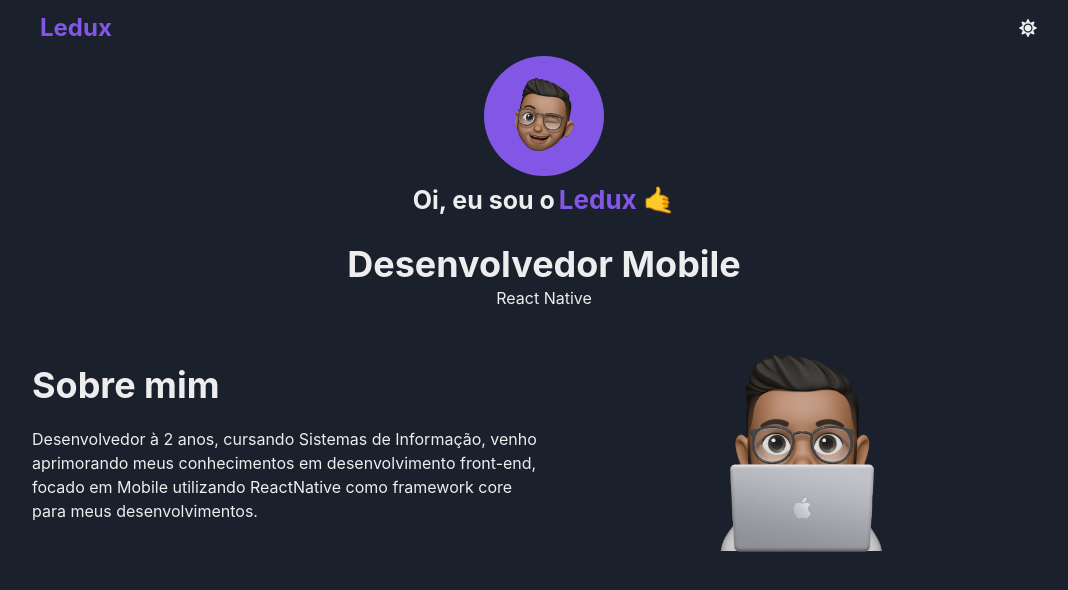
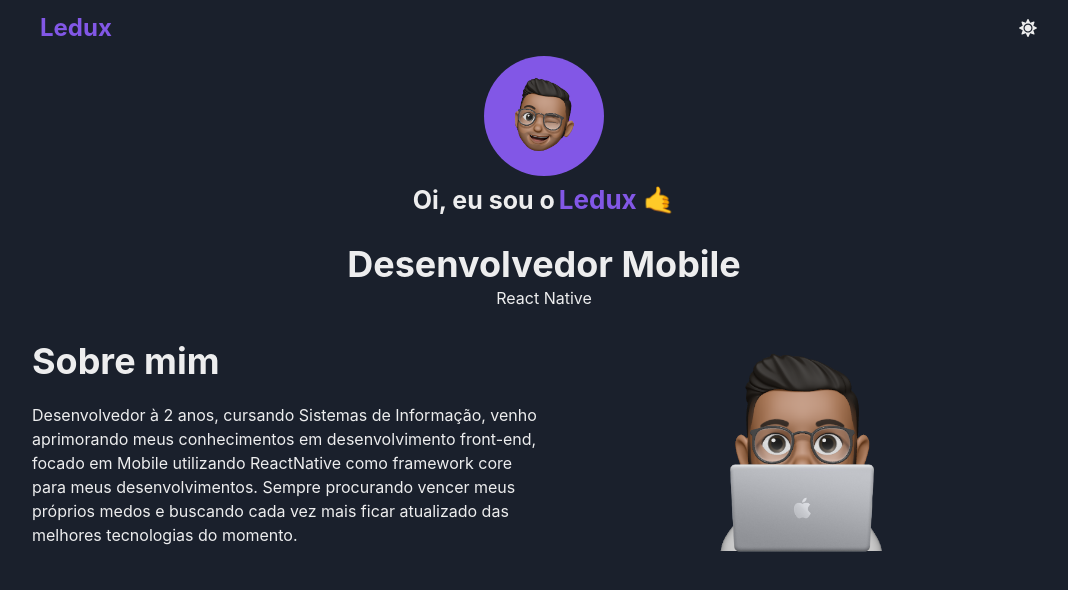
Before and after one commit to luksdev/ledux_portfolio, a Next.js app: page / in a window 1280 px wide. Shown: the top 590 px of the page, without its empty margins (96-1164 px from the left). Built offline with nearby package versions, Linux system fonts and the light colour scheme.

Commit message:
update about_me

```diff
--- a/pages/index.tsx
+++ b/pages/index.tsx
@@ -95,7 +95,7 @@ const Home: NextPage = () => {
                                 Sobre mim
                             </Heading>
 
-                            <Text textAlign={{base: 'center', md: 'start', lg: 'start'}}>Desenvolvedor à 2 anos, cursando Sistemas de Informação, venho aprimorando meus conhecimentos em desenvolvimento front-end, focado em Mobile utilizando ReactNative como framework core para meus desenvolvimentos. </Text>
+                            <Text textAlign={{base: 'center', md: 'start', lg: 'start'}}>Desenvolvedor à 2 anos, cursando Sistemas de Informação, venho aprimorando meus conhecimentos em desenvolvimento front-end, focado em Mobile utilizando ReactNative como framework core para meus desenvolvimentos. Sempre procurando vencer meus próprios medos e buscando cada vez mais ficar atualizado das melhores tecnologias do momento.</Text>
 
                         </Box>
 
```
